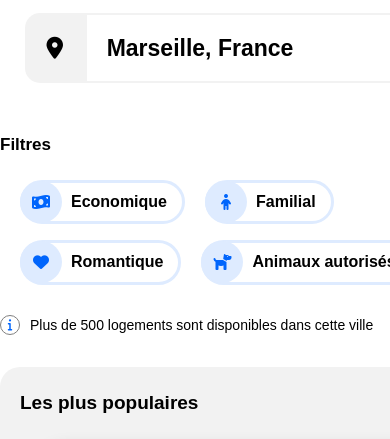
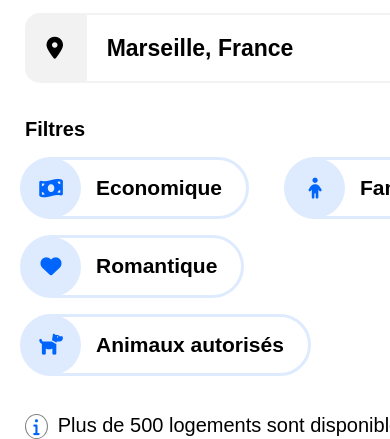
Before and after one commit to yusef-boulam/Projet_2, a plain HTML site: page index.html in a window 390 px wide. Shown: the part 358-797 px from the top of the page. Drawn offline with Linux system fonts and the light colour scheme.

Commit message:
reglage responsive MOBILE ASIDE

```diff
--- a/styles.css
+++ b/styles.css
@@ -562,9 +562,9 @@
     align-items: flex-start;
   }
 
-  #aside__Heading {
-    margin-bottom: 5px;
-    margin-top: 30px;
+  #aside__ContainerHeadingFilters h3 {
+  margin: 0px 0 8px 25px;
+  font-size: 20px;
   }
 
   #aside__Filters {
@@ -572,9 +572,53 @@
     margin-top: 0;
   }
 
+  .aside__Filters__ContainerFilter {
+   font-size: 21px;
+   margin-right: 15px;
+  }
+
   .aside__Filters__ContainerFilter p {
     margin: 8px 0;
+    padding: 16px 24px 16px 73px;
+    border-radius: 40px;
   }
+
+  .aside__Filters__ContainerFilter__ContainerIcone {
+    width: 60px;
+    height: 60px;
+    left: 21px;
+  }
+
+
+  /* ASIDE INFORMATION MOBILE RESPONSIVE */
+
+#aside__Information {
+  margin-left: 25px;
+  align-items: flex-start;
+  margin-top: 20px;
+}
+
+#aside__Information__ContainairInformationIcon {
+  border: solid 1px grey;
+  border-radius: 50%;
+  width: 25px;
+  height: 25px;
+  display: flex;
+  align-items: center;
+  justify-content: center;
+  margin-right: 10px;
+}
+
+#aside__Information__ContainairInformationIcon i {
+  font-size: 17px;
+  color: #0065fc;
+}
+
+#aside__Information p {
+  font-size: 20px;
+  font-weight: 400;
+  margin-top: 0;
+}
 
 
   /* HEBERGEMENT A MARSEILLE MOBILE RESPONSIVE */
```
